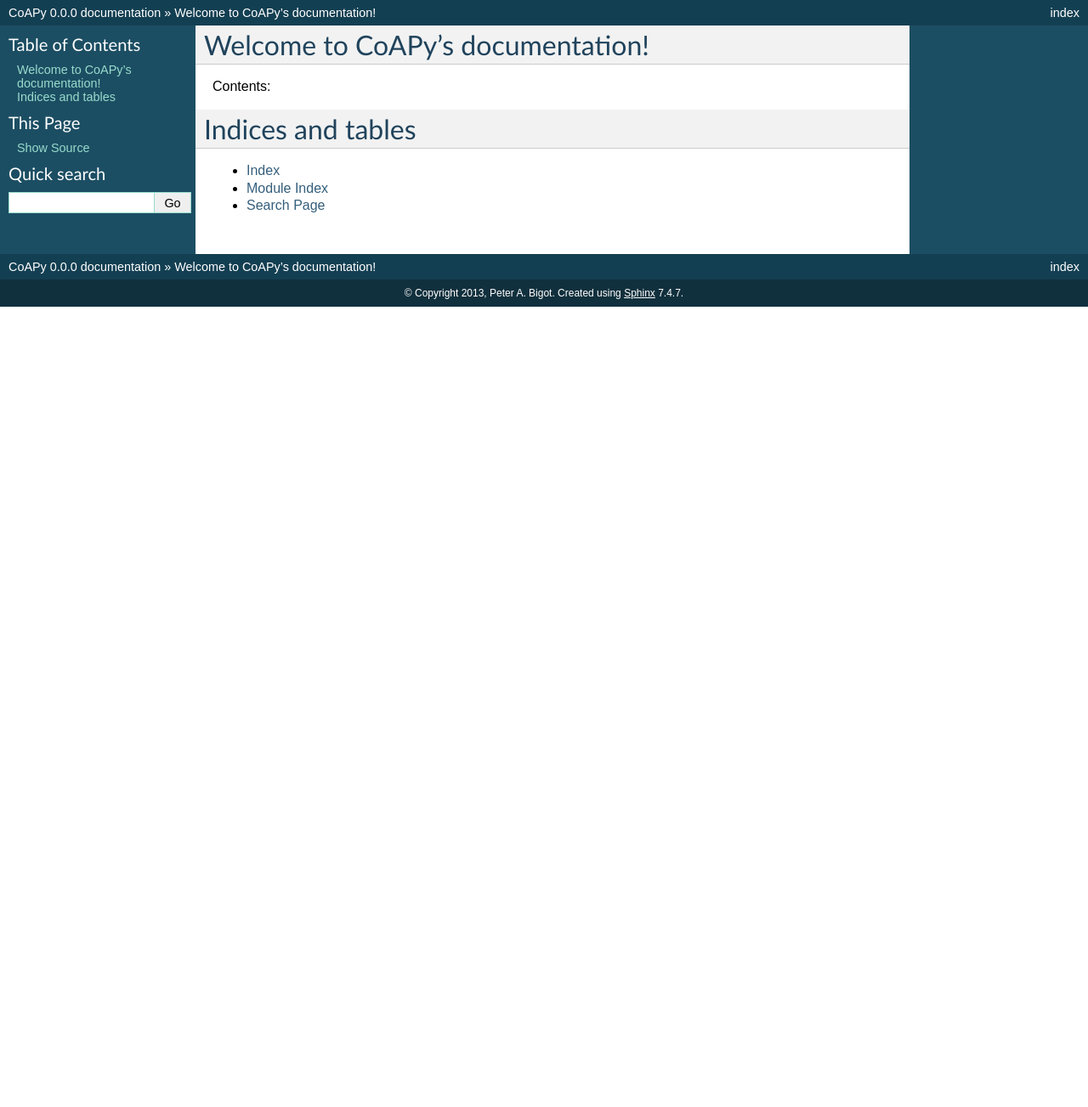
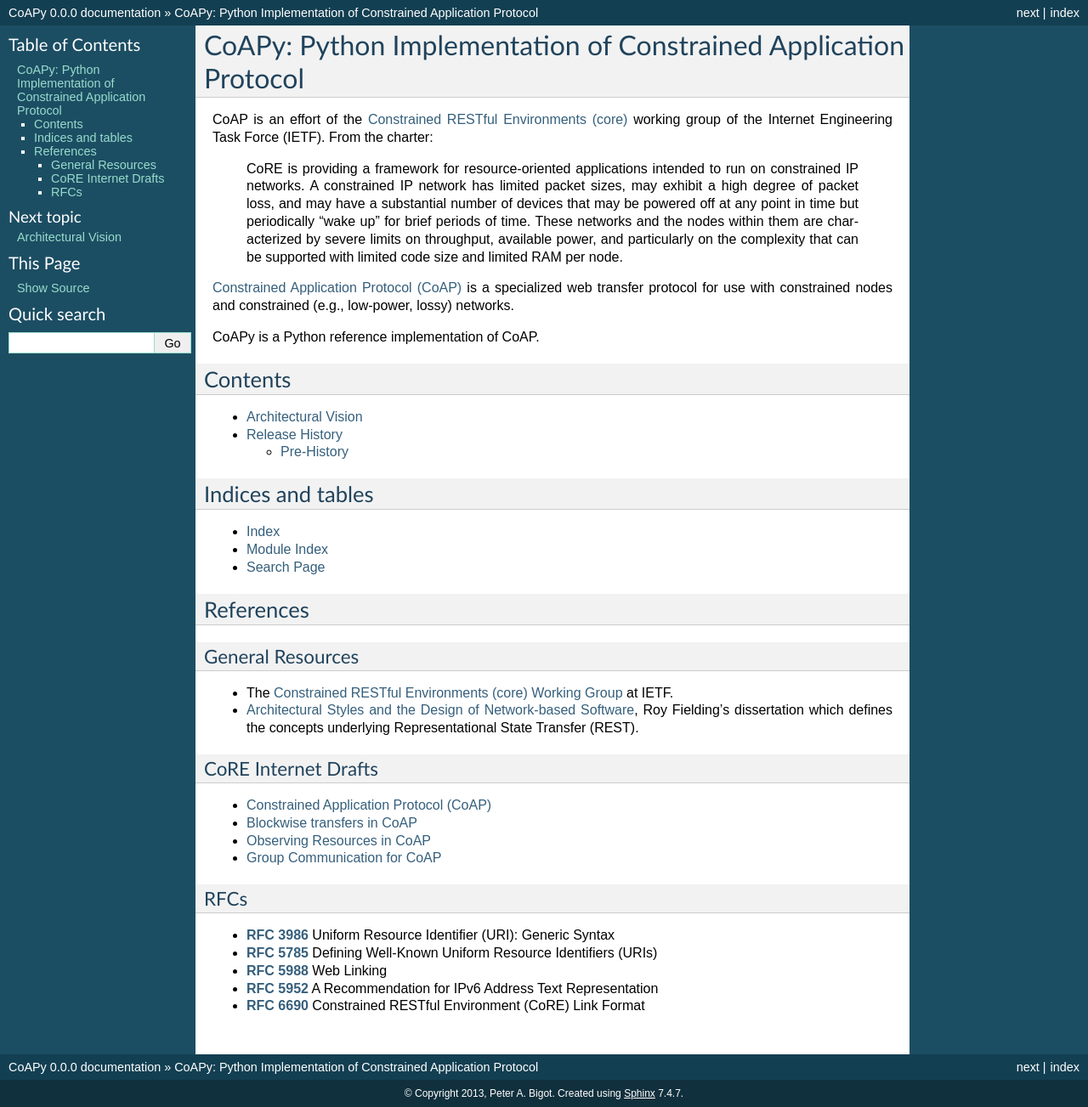
Before and after one commit to Coinemy/coapy, a Sphinx documentation site: the page built from doc/index.rst, in a window 1280 px wide. Shown: the whole page at 85% size. Built offline with Sphinx 7.4.7, drawn with Linux system fonts in a browser that asks for light colours; before the commit the page ends 900 px from its top, so only the background shows below that.

Commit message:
doc: fill out some of the structure and vision

```diff
--- a/doc/index.rst
+++ b/doc/index.rst
@@ -1,21 +1,84 @@
-.. CoAPy documentation master file, created by
-   sphinx-quickstart on Thu Sep 26 08:09:42 2013.
-   You can adapt this file completely to your liking, but it should at least
-   contain the root `toctree` directive.
+.. CoAPy documentation master file
 
-Welcome to CoAPy's documentation!
-=================================
+.. Sphinx standard indentations
+   # with overline, for parts
+   * with overline, for chapters
+   =, for sections
+   -, for subsections
+   ^, for subsubsections
+   ", for paragraphs
 
-Contents:
+################################################################
+CoAPy: Python Implementation of Constrained Application Protocol
+################################################################
+
+CoAP is an effort of the `Constrained RESTful Environments (core)
+<https://datatracker.ietf.org/wg/core/>`_ working group of the Internet
+Engineering Task Force (IETF).  From the charter:
+
+  CoRE is providing a framework for resource-oriented applications intended
+  to run on constrained IP networks. A constrained IP network has limited
+  packet sizes, may exhibit a high degree of packet loss, and may have a
+  substantial number of devices that may be powered off at any point in time
+  but periodically "wake up" for brief periods of time.  These networks and
+  the nodes within them are characterized by severe limits on throughput,
+  available power, and particularly on the complexity that can be supported
+  with limited code size and limited RAM per node.
+
+`Constrained Application Protocol (CoAP)
+<https://datatracker.ietf.org/doc/draft-ietf-core-coap/>`_ is a specialized
+web transfer protocol for use with constrained nodes and constrained (e.g.,
+low-power, lossy) networks.
+
+CoAPy is a Python reference implementation of CoAP.
+
+********
+Contents
+********
 
 .. toctree::
    :maxdepth: 2
 
+   vision
+   releases
 
-
+******************
 Indices and tables
-==================
+******************
 
 * :ref:`genindex`
 * :ref:`modindex`
 * :ref:`search`
+
+**********
+References
+**********
+
+General Resources
+=================
+* The `Constrained RESTful Environments (core) Working Group
+  <https://datatracker.ietf.org/wg/core/>`_ at IETF.
+* `Architectural Styles and the Design of Network-based Software
+  <http://www.ics.uci.edu/~fielding/pubs/dissertation/top.htm>`_, Roy
+  Fielding's dissertation which defines the concepts underlying
+  Representational State Transfer (REST).
+
+CoRE Internet Drafts
+====================
+* `Constrained Application Protocol (CoAP)
+  <https://datatracker.ietf.org/doc/draft-ietf-core-coap/>`_
+* `Blockwise transfers in CoAP
+  <https://datatracker.ietf.org/doc/draft-ietf-core-block/>`_
+* `Observing Resources in CoAP
+  <https://datatracker.ietf.org/doc/draft-ietf-core-observe/>`_
+* `Group Communication for CoAP
+  <https://datatracker.ietf.org/doc/draft-ietf-core-groupcomm/>`_
+
+RFCs
+====
+
+* :rfc:`3986` Uniform Resource Identifier (URI): Generic Syntax
+* :rfc:`5785` Defining Well-Known Uniform Resource Identifiers (URIs)
+* :rfc:`5988` Web Linking
+* :rfc:`5952` A Recommendation for IPv6 Address Text Representation
+* :rfc:`6690` Constrained RESTful Environment (CoRE) Link Format
--- /dev/null
+++ b/doc/releases.rst
@@ -0,0 +1,21 @@
+.. _releases:
+
+***************
+Release History
+***************
+
+.. _releases.pre-history:
+
+Pre-History
+===========
+
+One of the first implementations of CoAP under Python was also called CoAPy,
+with the last public release 0.0.2 on July 22nd 2010 conformant to (perhaps)
+draft 01 of the specification.  The committee soon changed the specification
+so the implementation did not conform, and due to lack of value to the
+sponsor `People Power Company <http://www.peoplepowerco.com>`_ the effort
+was aborted.
+
+The framework to which this documentation apply was developed from scratch
+without reference to the previous implementation, and is asserted to not be
+a derivative work.
--- /dev/null
+++ b/doc/vision.rst
@@ -0,0 +1,33 @@
+.. _vision:
+
+********************
+Architectural Vision
+********************
+
+This chapter specifies the underlying requirements and motivations for
+CoAPy.
+
+* The implementation should be suitable as a reference implementation,
+  supporting exactly the specification as detailed in the to-be RFC.
+
+* The architecture should be highly abstracted so as to decouple key
+  concepts such as messages and requests/responses.
+
+* A well-defined and complete logging infrastructure should support tracing
+  all protocol operations, including timestamps.
+
+* All protocol-defined configuration constants (such as congestion controls)
+  should be mutable within the ranges allowed.
+
+* The implementation should be extensible to handle new options and
+  behaviors that are described in additional specifications such as block_
+  and observe_.
+
+* The target environment is Python 2.6 and higher including Python 3.  The
+  implementation may require may require Python 3 features that were not
+  originally available in Python 2, as long as they are present in Python
+  2.6.8 and Python 2.7.5.  Supporting infrastructure such as unit tests may
+  additionally use any Python 3 features available in Python 2.7.3.
+
+.. _block: https://datatracker.ietf.org/doc/draft-ietf-core-block/
+.. _observe: https://datatracker.ietf.org/doc/draft-ietf-core-observe/
```
Also changed, not shown: 1 other file.
